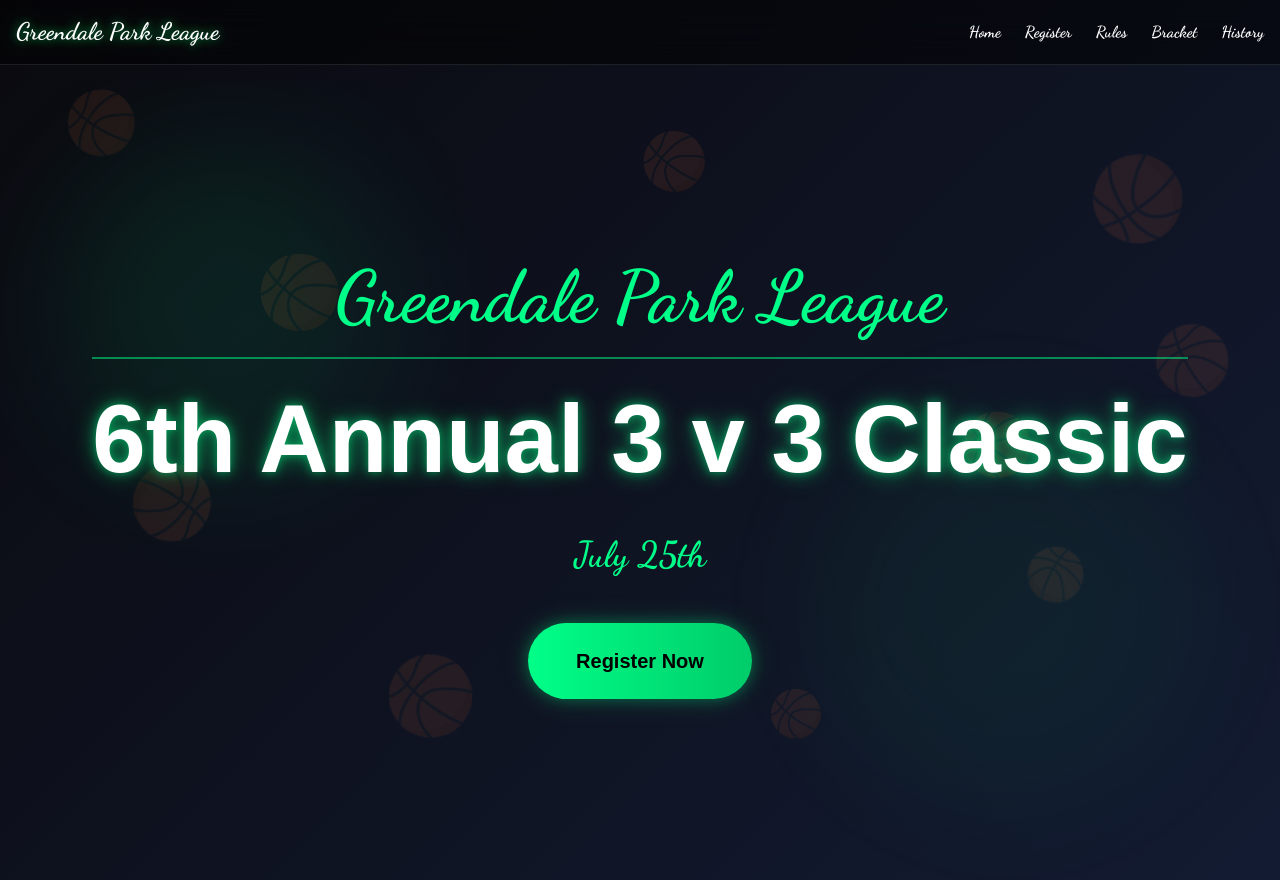
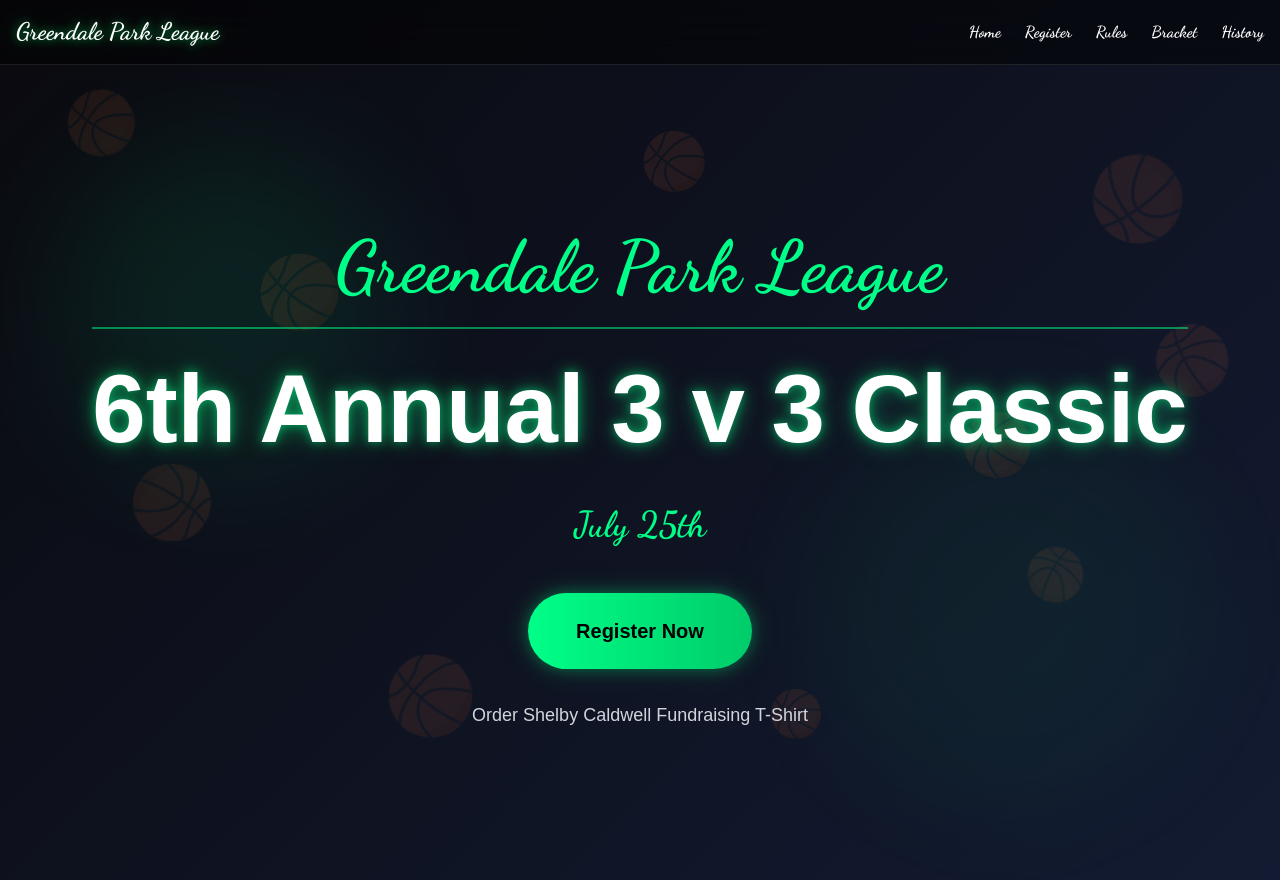
Before and after one commit to PaddrickL/GPL-Website, a Next.js app: page / in a window 1280 px wide. Built offline with nearby package versions, Linux system fonts and the light colour scheme.

Commit message:
Add Shelby Caldwell fundraising t-shirt link to homepage

```diff
--- a/app/page.tsx
+++ b/app/page.tsx
@@ -81,6 +81,22 @@ export default function Home() {
               Register Now
             </motion.button>
           </Link>
+
+          <motion.div
+            initial={{ opacity: 0 }}
+            animate={{ opacity: 1 }}
+            transition={{ duration: 0.8, delay: 0.5 }}
+            className="mt-8"
+          >
+            <a
+              href="https://greendaleparkleague33.itemorder.com/shop/category/99908/"
+              target="_blank"
+              rel="noopener noreferrer"
+              className="text-gray-300 hover:text-primary transition-colors text-lg"
+            >
+              Order Shelby Caldwell Fundraising T-Shirt
+            </a>
+          </motion.div>
         </motion.div>
       </section>
     </div>
```
